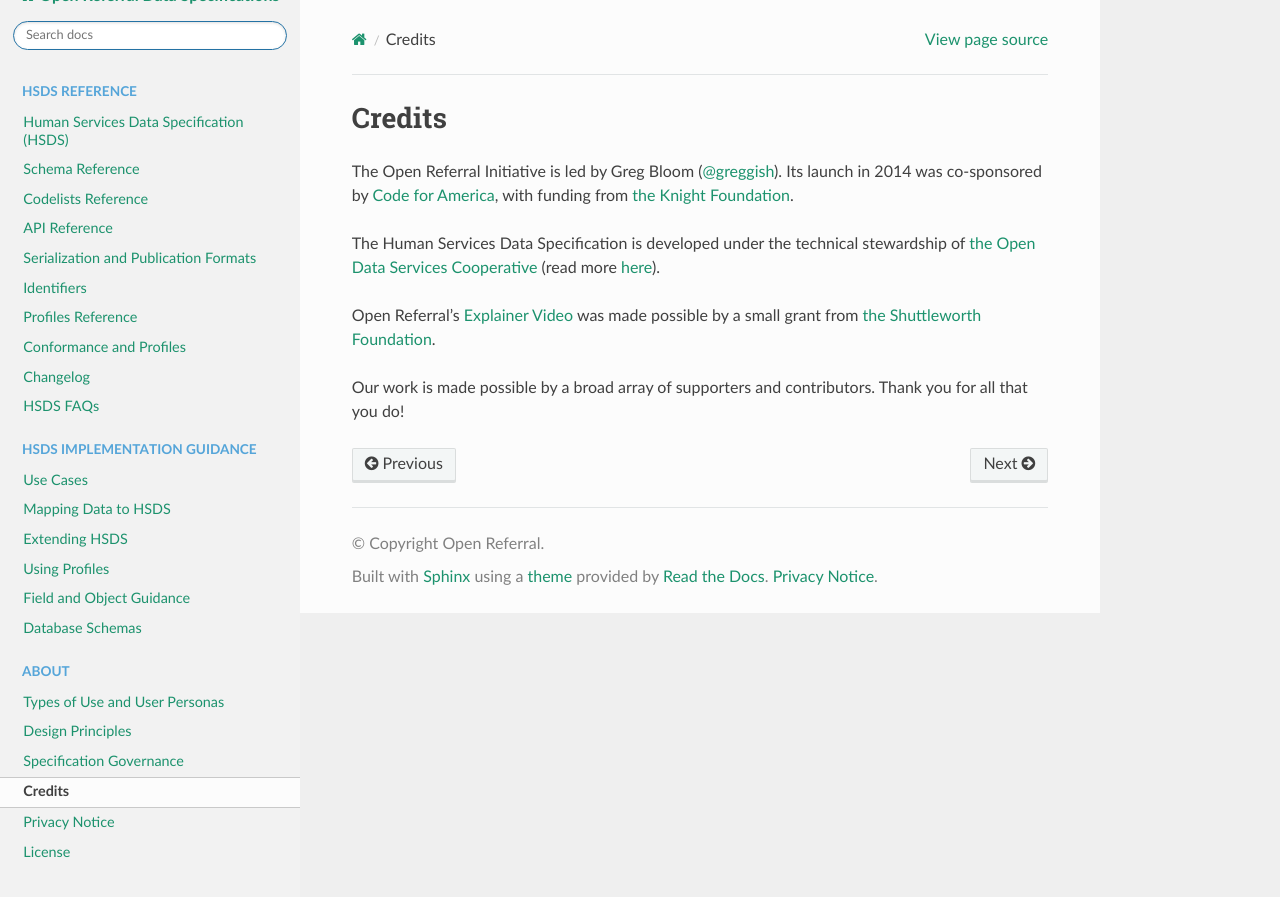
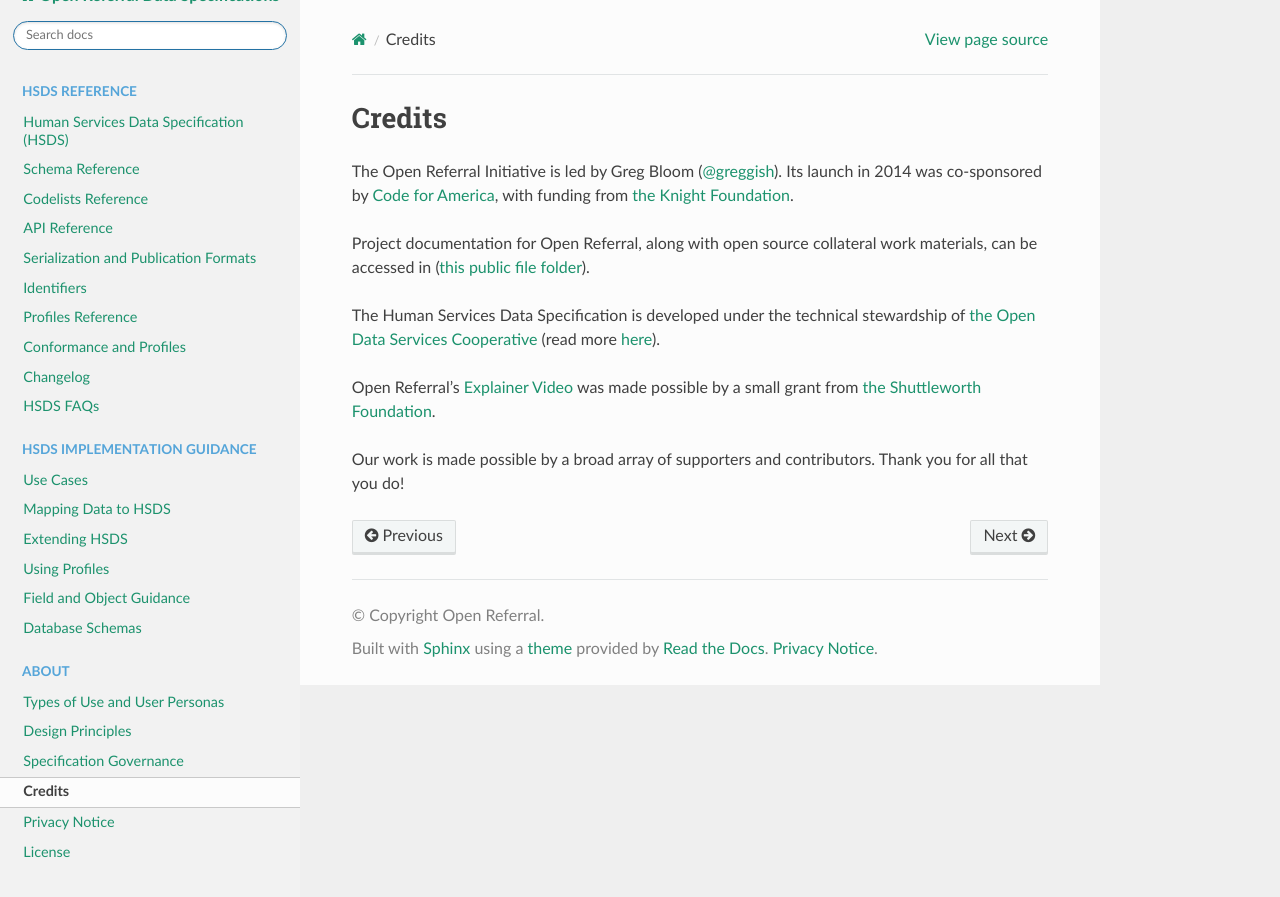
Before and after one commit to openreferral/specification, a Sphinx documentation site: the page built from docs/about/credits.md, in a window 1280 px wide. Shown: the top 897 px of the page. Built offline with Sphinx 7.4.7 and the Read the Docs theme 3.1.0, drawn with Linux system fonts in a browser that asks for light colours; comment, search, counter and statistics services are not loaded.

Commit message:
Update credits.md – adding link to Project Documentation folder
Not sure if this is the best (or only?) place that we should link to this shared Drive folder, but going with it for now.

```diff
--- a/docs/about/credits.md
+++ b/docs/about/credits.md
@@ -2,6 +2,8 @@ Credits
 =======
 
 The Open Referral Initiative is led by Greg Bloom ([@greggish](https://github.com/greggish)). Its launch in 2014 was co-sponsored by [Code for America](http://codeforamerica.org), with funding from [the Knight Foundation](https://knightfoundation.org).
+
+Project documentation for Open Referral, along with open source collateral work materials, can be accessed in ([this public file folder](https://drive.google.com/drive/folders/0B-5CZ4ZLjTHqfk12WTFUbVk1NjBYMjRaZTlZRlN1UjhWMS1MN0tLV3Q4ejY3TWpOYWwwVDg?resourcekey=0-V8QRlJu4Jlrw40yN1U_TKQ&usp=sharing)).
 
 The Human Services Data Specification is developed under the technical stewardship of [the Open Data Services Cooperative](http://opendataservices.coop/) (read more [here](https://openreferral.org/meet-the-open-data-services-cooperative/)).
 
```
